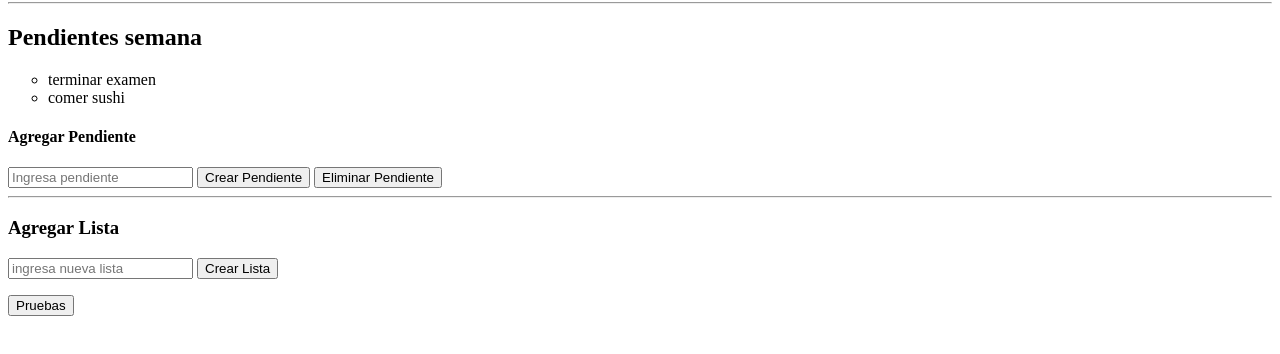
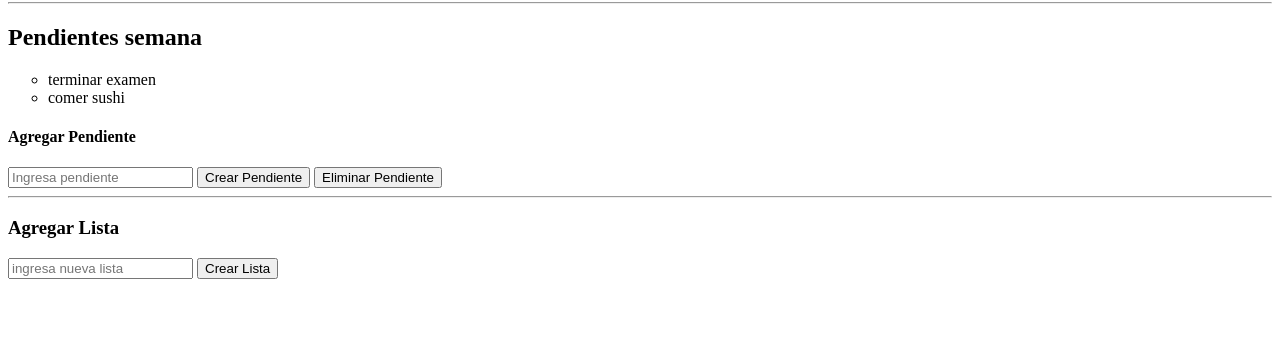
Before and after one commit to monerivas/proyectoFinalSprint2, a plain HTML site: page index.html in a window 1280 px wide. Shown: the part 78-432 px from the top of the page. Drawn offline with Linux system fonts and the light colour scheme.

Commit message:
Solo puse una nota en el JS, y elimine botones de prueba

```diff
--- a/assets/js/javascript.js
+++ b/assets/js/javascript.js
@@ -1,3 +1,8 @@
+/*Nota para el lector: agrega pendientes, elimina el pendiente en la posicion 0 del array.
+Crea la plantilla de listas nuevas pero no obtiene el valor del input de esa nueva lista
+ (obtiene el valor del input de la lista fija de muestra) y no lo imprime en el elemento lista de de esa nueva plantilla lista
+ (lo imprime en la lista fija de muestra)*/
+
 var listas=[];
 var pendientes=[];
 
--- a/index.html
+++ b/index.html
@@ -33,8 +33,6 @@
         </p>
       </div>
 
-      <button id=" botonPrueba" onclick="clonandoBoton();" type="button">Pruebas</button>
-
     </div>
   </body>
   <script src="assets/js/javascript.js"></script>
```
